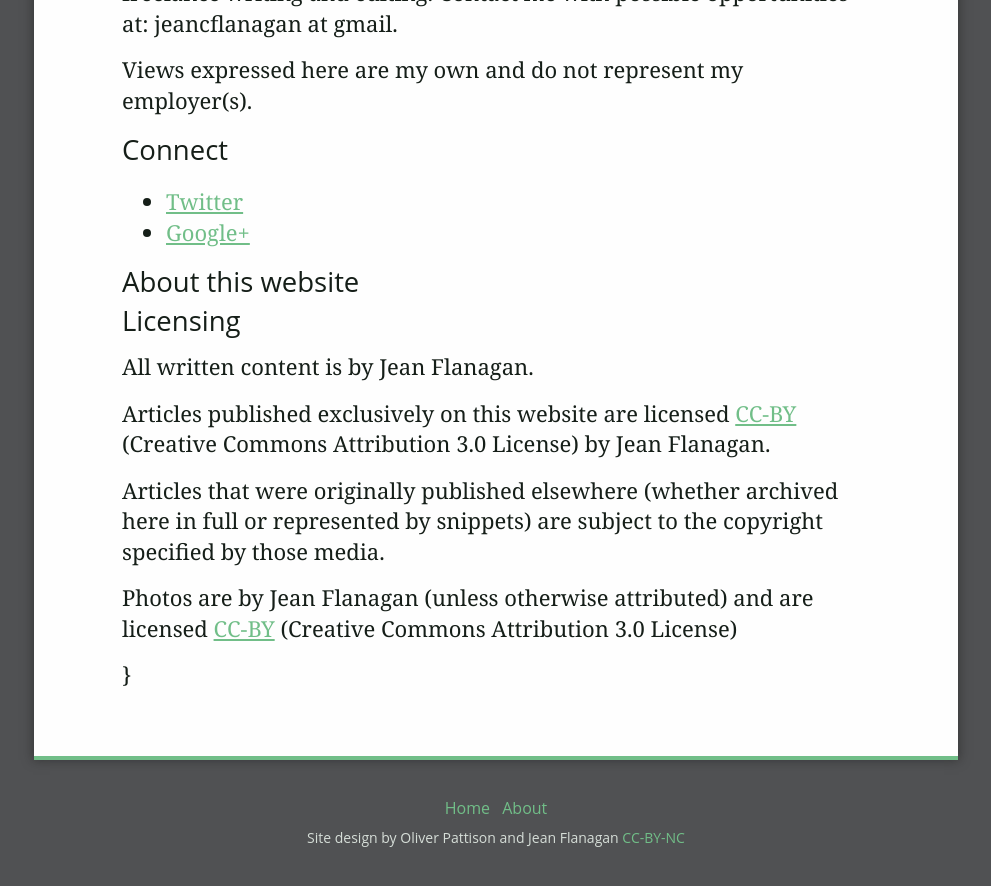
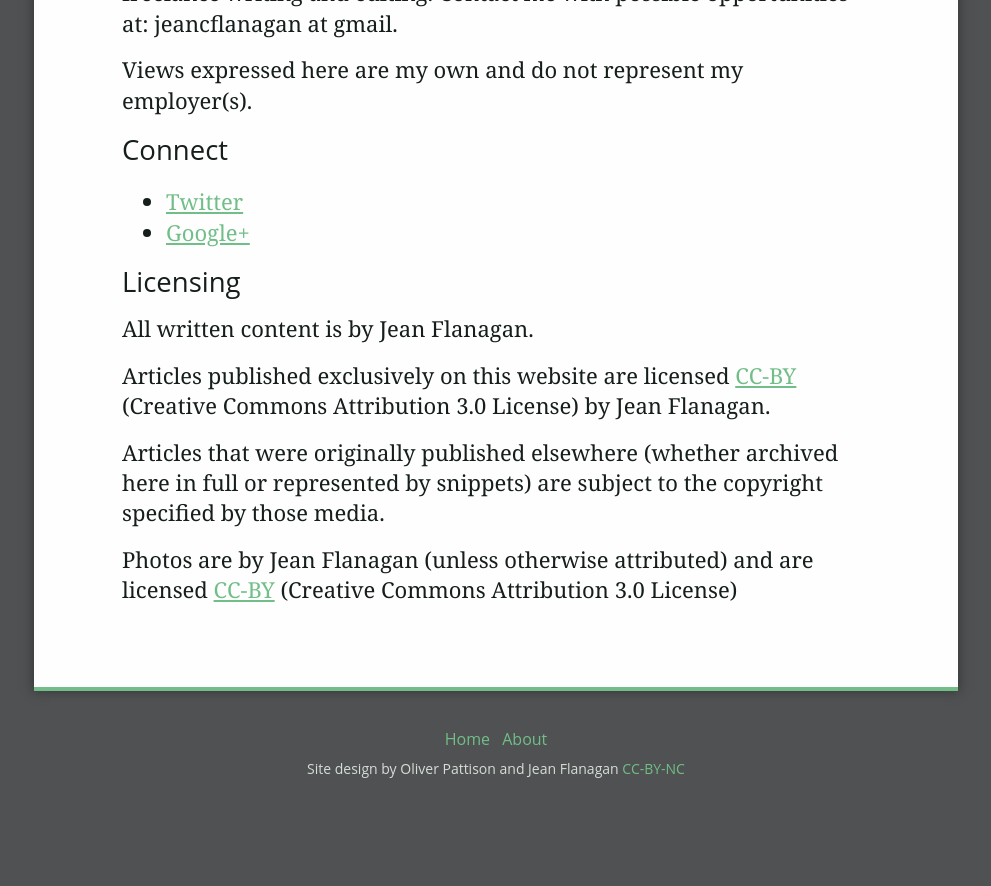
Before and after one commit to jshawl/jeancflanagan, a Jekyll site: the page built from about/index.md, in a window 1280 px wide and 900 px high, scrolled down 726 px. Shown: the top 886 px of the window, without its empty margins (144-1135 px from the left). Built offline with Jekyll 4.4.1, drawn with Linux system fonts in a browser that asks for light colours; after the commit the page ends 1557 px from its top, so only the background shows below that.

Commit message:
typo from previous edit

```diff
--- a/_layouts/static-page.html
+++ b/_layouts/static-page.html
@@ -4,5 +4,4 @@ layout: fundamental
 <article class="page" role="main">
   {% include page-meta.html %}
   {{ content }}
-}
 </article>
--- a/about/index.md
+++ b/about/index.md
@@ -16,8 +16,6 @@ Views expressed here are my own and do not represent my employer(s).
 - [Twitter](https://twitter.com/jeancflanagan)
 - [Google+](https://plus.google.com/110091158982110640683/posts)
 
-## About this website
-
 ## Licensing
 
 All written content is by Jean Flanagan.
```
